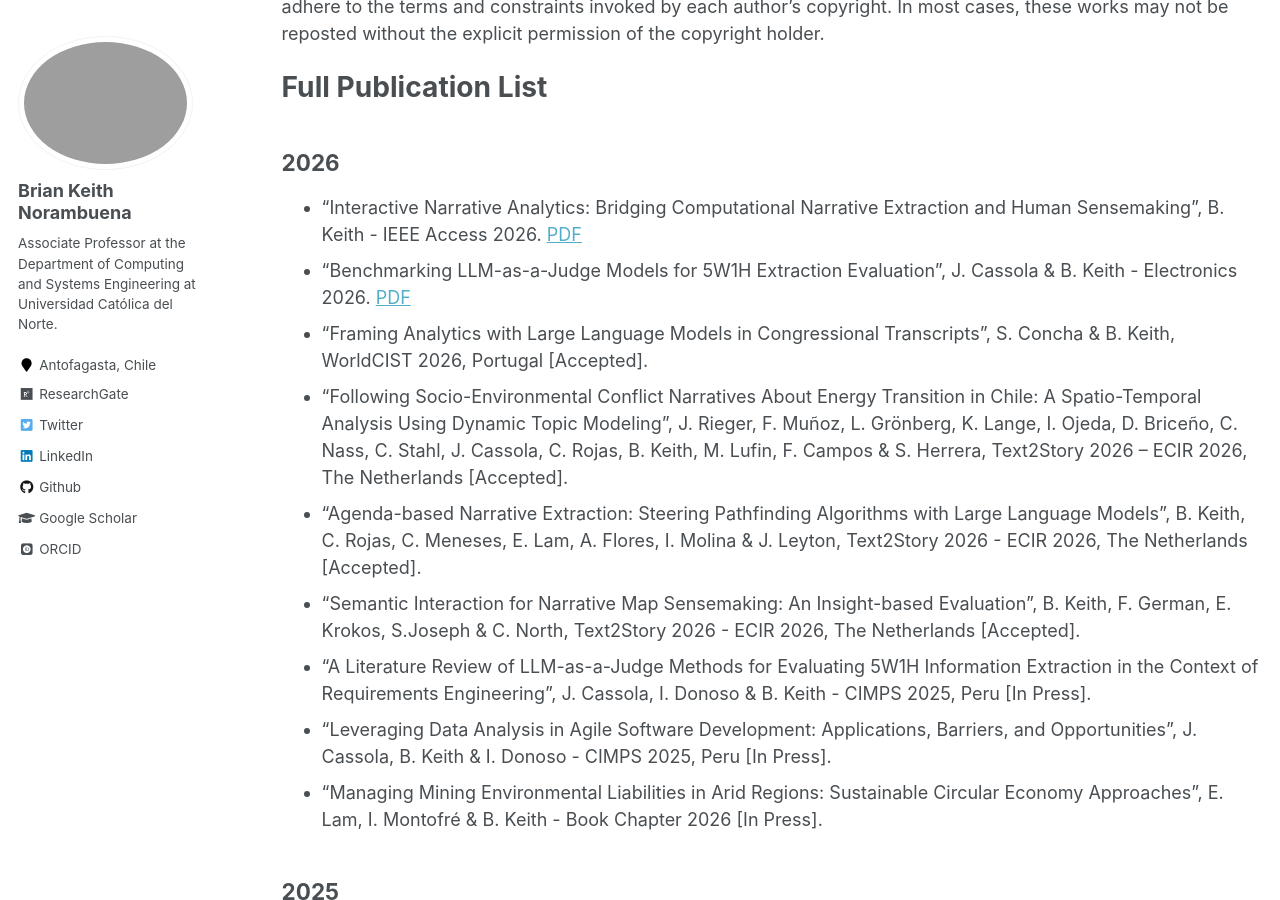
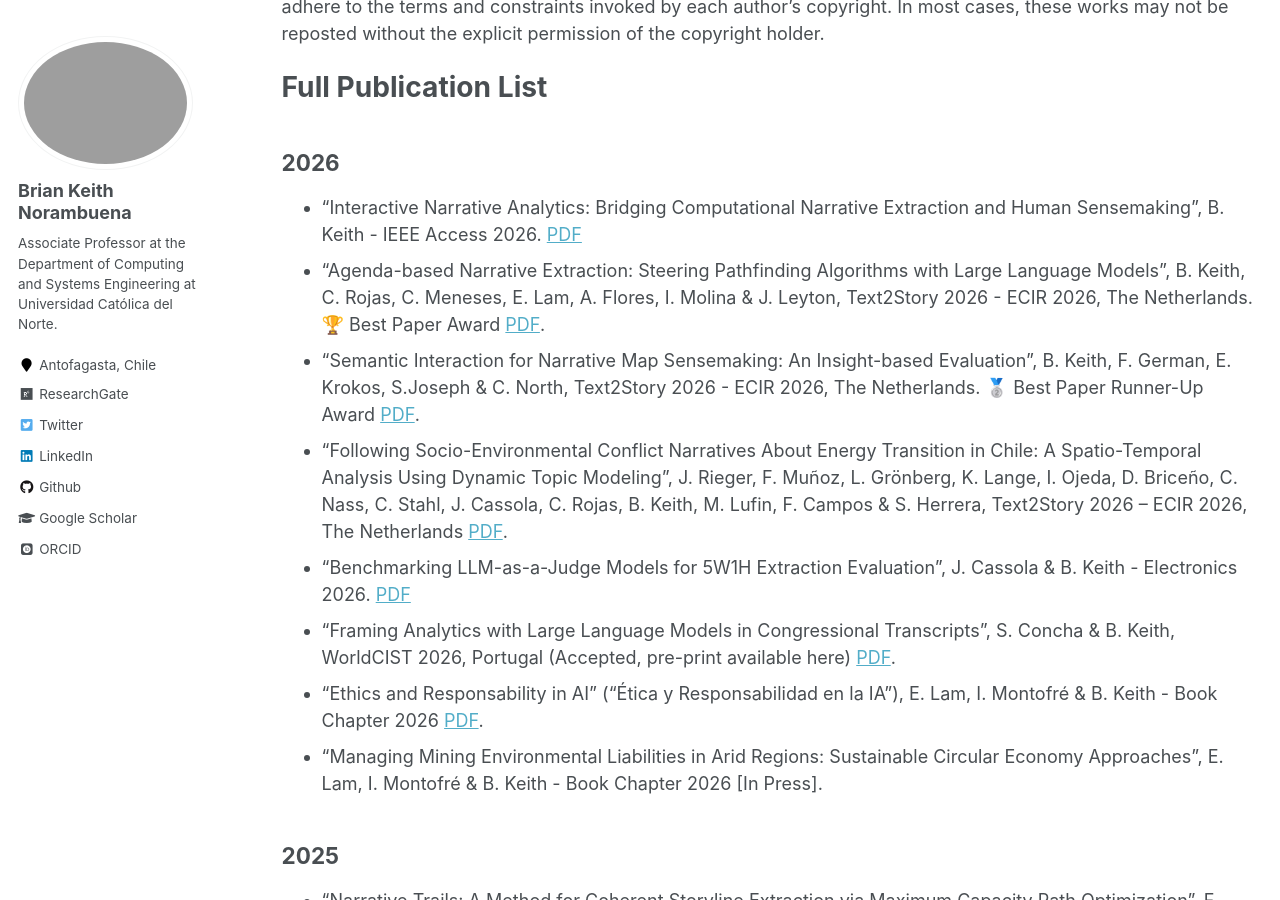
Before and after one commit to briankeithn/briankeithn.github.io, a Jekyll site: the page built from _pages/publications.md, in a window 1280 px wide and 900 px high, scrolled down 225 px. Built offline with Jekyll 4.4.1, drawn with Linux system fonts in a browser that asks for light colours; some web fonts are replaced; some of the changed text lies outside the part shown.

Commit message:
Publication Updates

```diff
--- a/_pages/publications.md
+++ b/_pages/publications.md
@@ -17,13 +17,12 @@ This material is presented to ensure timely dissemination of scholarly and techn
 
 ## 2026
 - "Interactive Narrative Analytics: Bridging Computational Narrative Extraction and Human Sensemaking", B. Keith - IEEE Access 2026. [PDF](http://briankeithn.github.io/files/2026_INA.pdf)
+- "Agenda-based Narrative Extraction: Steering Pathfinding Algorithms with Large Language Models", B. Keith, C. Rojas, C. Meneses, E. Lam, A. Flores, I. Molina & J. Leyton, Text2Story 2026 - ECIR 2026, The Netherlands. 🏆 Best Paper Award [PDF](http://briankeithn.github.io/files/2026_Agenda.pdf).
+- "Semantic Interaction for Narrative Map Sensemaking: An Insight-based Evaluation", B. Keith, F. German, E. Krokos, S.Joseph & C. North, Text2Story 2026 - ECIR 2026, The Netherlands. 🥈 Best Paper Runner-Up Award [PDF](http://briankeithn.github.io/files/2026_Semantic.pdf).
+- "Following Socio-Environmental Conflict Narratives About Energy Transition in Chile: A Spatio-Temporal Analysis Using Dynamic Topic Modeling", J. Rieger, F. Muñoz, L. Grönberg, K. Lange, I. Ojeda, D. Briceño, C. Nass, C. Stahl, J. Cassola, C. Rojas, B. Keith, M. Lufin, F. Campos & S. Herrera, Text2Story 2026 – ECIR 2026, The Netherlands [PDF](http://briankeithn.github.io/files/2026_Conflicts.pdf).
 - "Benchmarking LLM-as-a-Judge Models for 5W1H Extraction Evaluation", J. Cassola & B. Keith - Electronics 2026. [PDF](http://briankeithn.github.io/files/2026_5W1H.pdf)
-- "Framing Analytics with Large Language Models in Congressional Transcripts", S. Concha & B. Keith, WorldCIST 2026, Portugal [Accepted].
-- "Following Socio-Environmental Conflict Narratives About Energy Transition in Chile: A Spatio-Temporal Analysis Using Dynamic Topic Modeling", J. Rieger, F. Muñoz, L. Grönberg, K. Lange, I. Ojeda, D. Briceño, C. Nass, C. Stahl, J. Cassola, C. Rojas, B. Keith, M. Lufin, F. Campos & S. Herrera, Text2Story 2026 – ECIR 2026, The Netherlands [Accepted].
-- "Agenda-based Narrative Extraction: Steering Pathfinding Algorithms with Large Language Models", B. Keith, C. Rojas, C. Meneses, E. Lam, A. Flores, I. Molina & J. Leyton, Text2Story 2026 - ECIR 2026, The Netherlands [Accepted].
-- "Semantic Interaction for Narrative Map Sensemaking: An Insight-based Evaluation", B. Keith, F. German, E. Krokos, S.Joseph & C. North, Text2Story 2026 - ECIR 2026, The Netherlands [Accepted].
-- "A Literature Review of LLM-as-a-Judge Methods for Evaluating 5W1H Information Extraction in the Context of Requirements Engineering", J. Cassola, I. Donoso & B. Keith - CIMPS 2025, Peru [In Press].
-- "Leveraging Data Analysis in Agile Software Development: Applications, Barriers, and Opportunities", J. Cassola, B. Keith & I. Donoso - CIMPS 2025, Peru [In Press].
+- "Framing Analytics with Large Language Models in Congressional Transcripts", S. Concha & B. Keith, WorldCIST 2026, Portugal (Accepted, pre-print available here) [PDF](http://briankeithn.github.io/files/2026_Framing.pdf).
+- "Ethics and Responsability in AI" ("Ética y Responsabilidad en la IA"), E. Lam, I. Montofré & B. Keith - Book Chapter 2026 [PDF]((http://briankeithn.github.io/files/2026_Ethics.pdf)).
 - "Managing Mining Environmental Liabilities in Arid Regions: Sustainable Circular Economy Approaches", E. Lam, I. Montofré & B. Keith - Book Chapter 2026 [In Press].
 
 ## 2025
@@ -42,6 +41,8 @@ This material is presented to ensure timely dissemination of scholarly and techn
 - "Enhancing Chatbot Performance in a SaaS Platform Through Retrieval-Augmented Generation and Prompt Engineering: A Case Study in Behavioral Safety Analysis", J. Rivera, S. Zapata, R. Pizarro & B. Keith - Knowledge 2025. [PDF](http://briankeithn.github.io/files/2025_Chatbot.pdf)
 - "Desarrollo de Modelos de Quantum Machine Learning no Supervisado para Clustering de Datos Geoquímicos", M. Orellana, E. Lam & B. Keith - Congreso de la Sociedad Chilena de las Ciencias del Suelo 2025. [PDF](http://briankeithn.github.io/files/2025_SCHCS.pdf)
 - "Advancing long-term open pit mine planning with quantum computing - concepts, reformulations and implementation", A. Quelopana, B. Keith & J. Canales - APCOM Conference 2025, Australia. [PDF](http://briankeithn.github.io/files/2025_APCOM.pdf)
+- "A Literature Review of LLM-as-a-Judge Methods for Evaluating 5W1H Information Extraction in the Context of Requirements Engineering", J. Cassola, I. Donoso & B. Keith - CIMPS 2025, Peru (Accepted, pre-print available here). [PDF](http://briankeithn.github.io/files/2025_5W1H_Software.pdf).
+- "Leveraging Data Analysis in Agile Software Development: Applications, Barriers, and Opportunities", J. Cassola, B. Keith & I. Donoso - CIMPS 2025, Peru (Accepted, pre-print available here). [PDF]((http://briankeithn.github.io/files/2025_Agile.pdf)).
 - "Smart Measurement of Human Factors and Productivity in Industrial Contexts", J. Leyton, C. Rojas, A. Gómez & B. Keith - IJCIEOM Conference 2025, Italy. [PDF](http://briankeithn.github.io/files/2025_Smart.pdf)
 
 ## 2024
```
Also changed, not shown: _pages/ina.md (+4 -0 lines), 7 other files.
